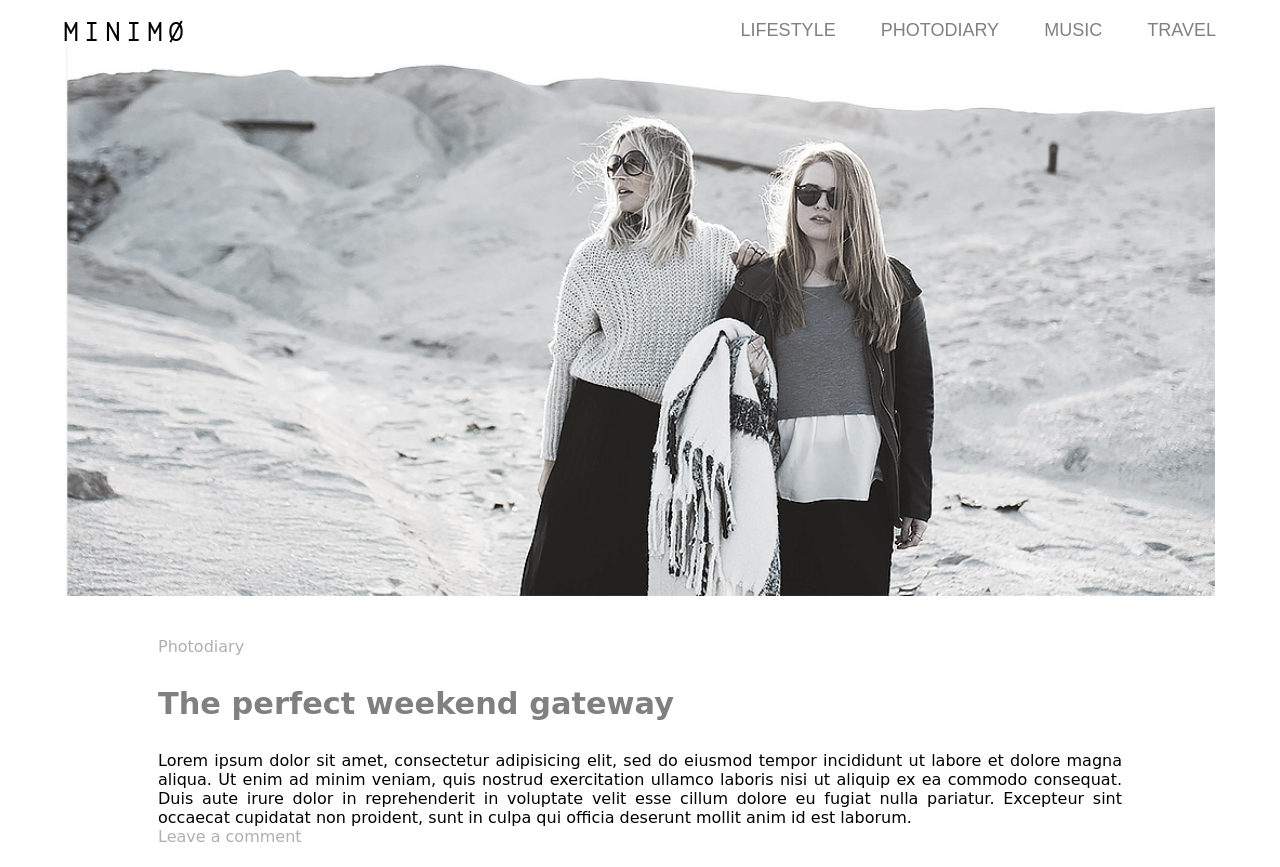
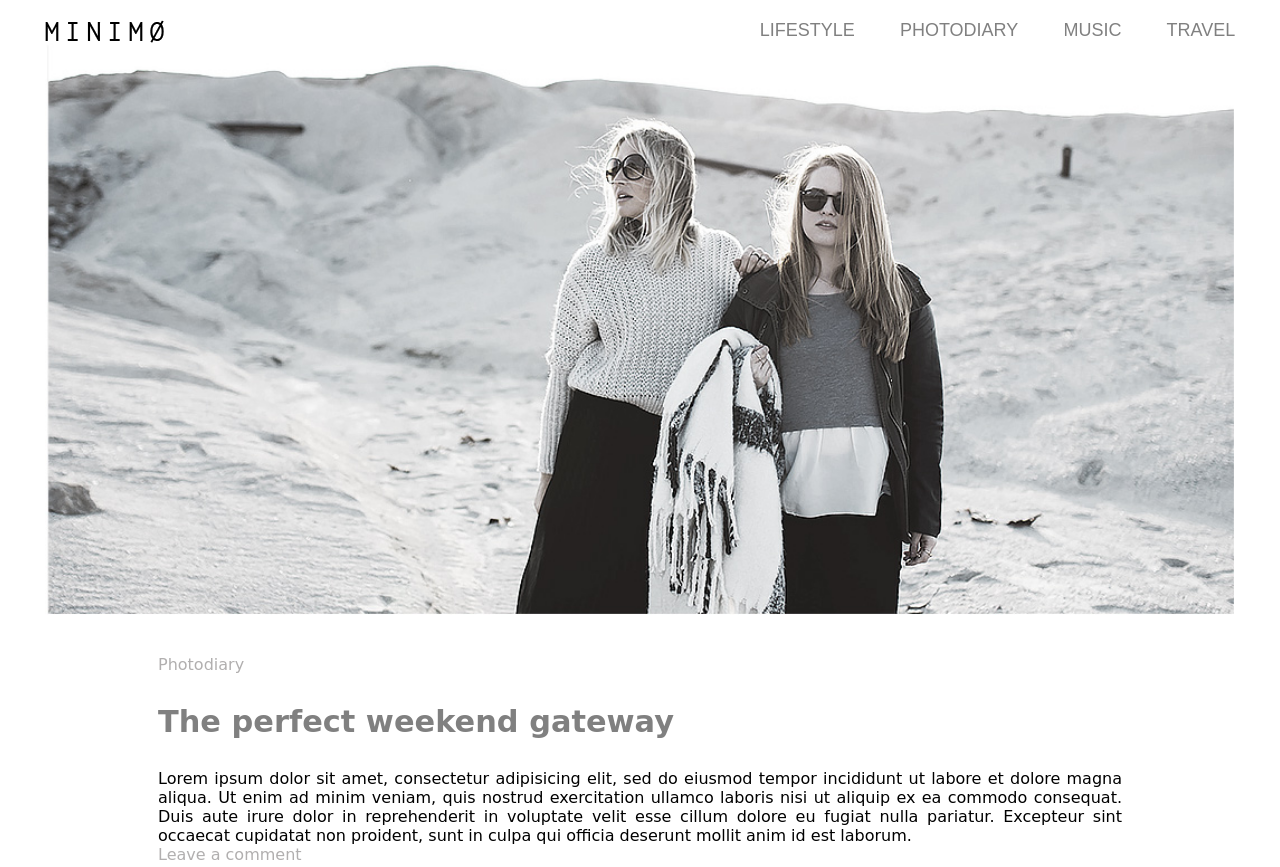
Before and after one commit to Alif-Hossain/Minimo_template, a plain HTML site: page index.html in a window 1280 px wide. Shown: the top 867 px of the page. Drawn offline with Linux system fonts and the light colour scheme.

Commit message:
Update style.css

```diff
--- a/css/style.css
+++ b/css/style.css
@@ -16,19 +16,19 @@ header{
     margin-top: 20px;
 }
 .container{
-    width: 90%;
+    width: 93%;
     margin: 0 auto;
     overflow:  hidden; /* ul's * * * */
 }
 .logo{
-    width: 20%;
+    width: 25%;
     float: left;
 }
 .logo img{
 
 }
 nav{
-    width: 80%;
+    width: 75%;
     float: right;
 }
 nav ul{
```
